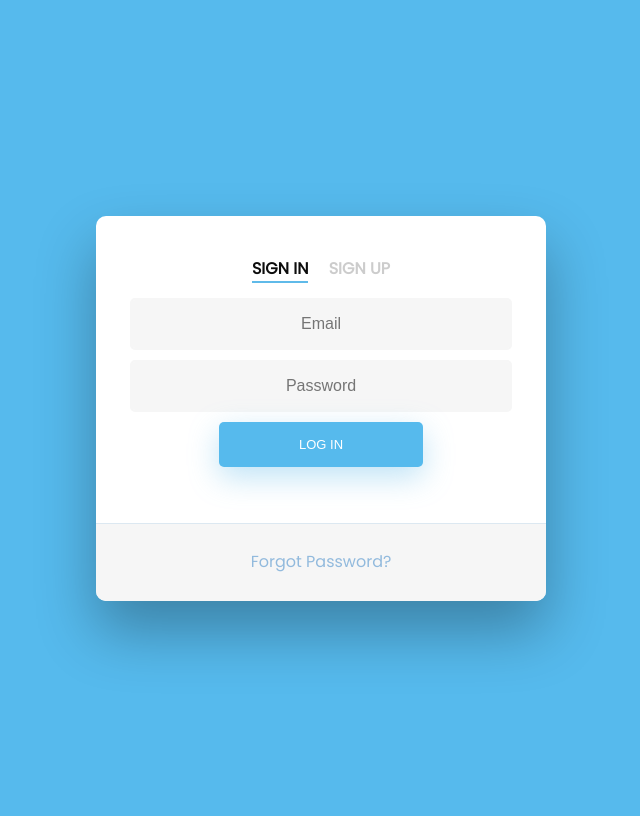
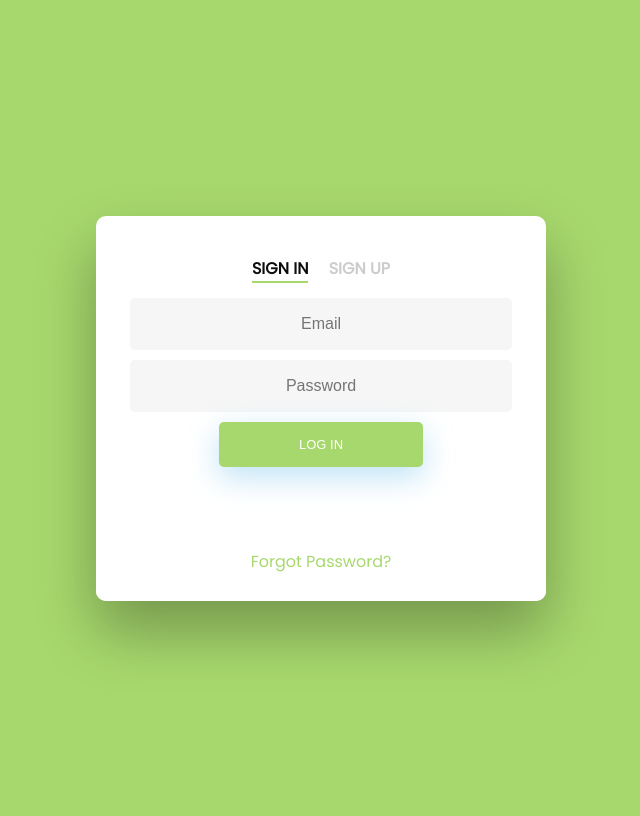
Before and after one commit to HernandezCU/JBH_HACKATHON_SUSTAIN-A-BILLY, a FastAPI app: page / in a window 1280 px wide. Shown: the whole page, without its empty margins (319-959 px from the left). Run offline with FastAPI, Linux system fonts and the light colour scheme.

Commit message:
Changed Colors

```diff
--- /dev/null
+++ b/assets/css/colors.css
@@ -0,0 +1,4 @@
+:root {
+    --green: #a7d86d;
+    --white: #ffffff;
+  }
--- a/assets/css/login_form.css
+++ b/assets/css/login_form.css
@@ -1,9 +1,13 @@
 @import url('https://fonts.googleapis.com/css?family=Poppins');
 
+:root {
+  --green: #a7d86d;
+  --white: #ffffff;
+}
 /* BASIC */
 
 html {
-  background-color: #56baed;
+  background-color: var(--green);
 }
 
 body {
@@ -12,7 +16,7 @@ body {
 }
 
 a {
-  color: #92badd;
+  color: var(--green);
   display:inline-block;
   text-decoration: none;
   font-weight: 400;
@@ -25,7 +29,7 @@ h2 {
   text-transform: uppercase;
   display:inline-block;
   margin: 40px 8px 10px 8px;
-  color: #cccccc;
+  color: var(--white);
 }
 
 
@@ -45,7 +49,7 @@ h2 {
 #formContent {
   -webkit-border-radius: 10px 10px 10px 10px;
   border-radius: 10px 10px 10px 10px;
-  background: #fff;
+  background: var(--white);
   padding: 30px;
   width: 90%;
   max-width: 450px;
@@ -57,8 +61,8 @@ h2 {
 }
 
 #formFooter {
-  background-color: #f6f6f6;
-  border-top: 1px solid #dce8f1;
+  background-color: var(--white);
+  border-top: 1px solid var(--white);
   padding: 25px;
   text-align: center;
   -webkit-border-radius: 0 0 10px 10px;
@@ -75,7 +79,7 @@ h2.inactive {
 
 h2.active {
   color: #0d0d0d;
-  border-bottom: 2px solid #5fbae9;
+  border-bottom: 2px solid var(--green);
 }
 
 
@@ -83,7 +87,7 @@ h2.active {
 /* FORM TYPOGRAPHY*/
 
 input[type=button], input[type=submit], input[type=reset]  {
-  background-color: #56baed;
+  background-color: var(--green);
   border: none;
   color: white;
   padding: 15px 80px;
@@ -105,7 +109,7 @@ input[type=button], input[type=submit], input[type=reset]  {
 }
 
 input[type=button]:hover, input[type=submit]:hover, input[type=reset]:hover  {
-  background-color: #39ace7;
+  background-color: var(--green);
 }
 
 input[type=button]:active, input[type=submit]:active, input[type=reset]:active  {
@@ -160,7 +164,7 @@ input[type=password] {
 
 input[type=text]:focus {
   background-color: #fff;
-  border-bottom: 2px solid #5fbae9;
+  border-bottom: 2px solid var(--green);
 }
 
 input[type=text]:placeholder {
@@ -169,7 +173,7 @@ input[type=text]:placeholder {
 
 input[type=password]:focus {
   background-color: #fff;
-  border-bottom: 2px solid #5fbae9;
+  border-bottom: 2px solid var(--green);
 }
 
 input[type=password]:placeholder {
@@ -273,7 +277,7 @@ input[type=password]:placeholder {
   bottom: -10px;
   width: 0;
   height: 2px;
-  background-color: #56baed;
+  background-color: var(--green);
   content: "";
   transition: width 0.2s;
 }
--- a/main.py
+++ b/main.py
@@ -120,6 +120,6 @@ async def catch_all(request: Request, path_name: str):
     return "404 not found"
 
 
-if __name__ == "__main__":
-    import uvicorn
-    uvicorn.run("main:app", host="0.0.0.0", reload=True)
+# if __name__ == "__main__":
+#     import uvicorn
+#     uvicorn.run("main:app", host="0.0.0.0", reload=True)
```
Also changed, not shown: assets/css/style.css (+5 -3 lines), 1 other file.
